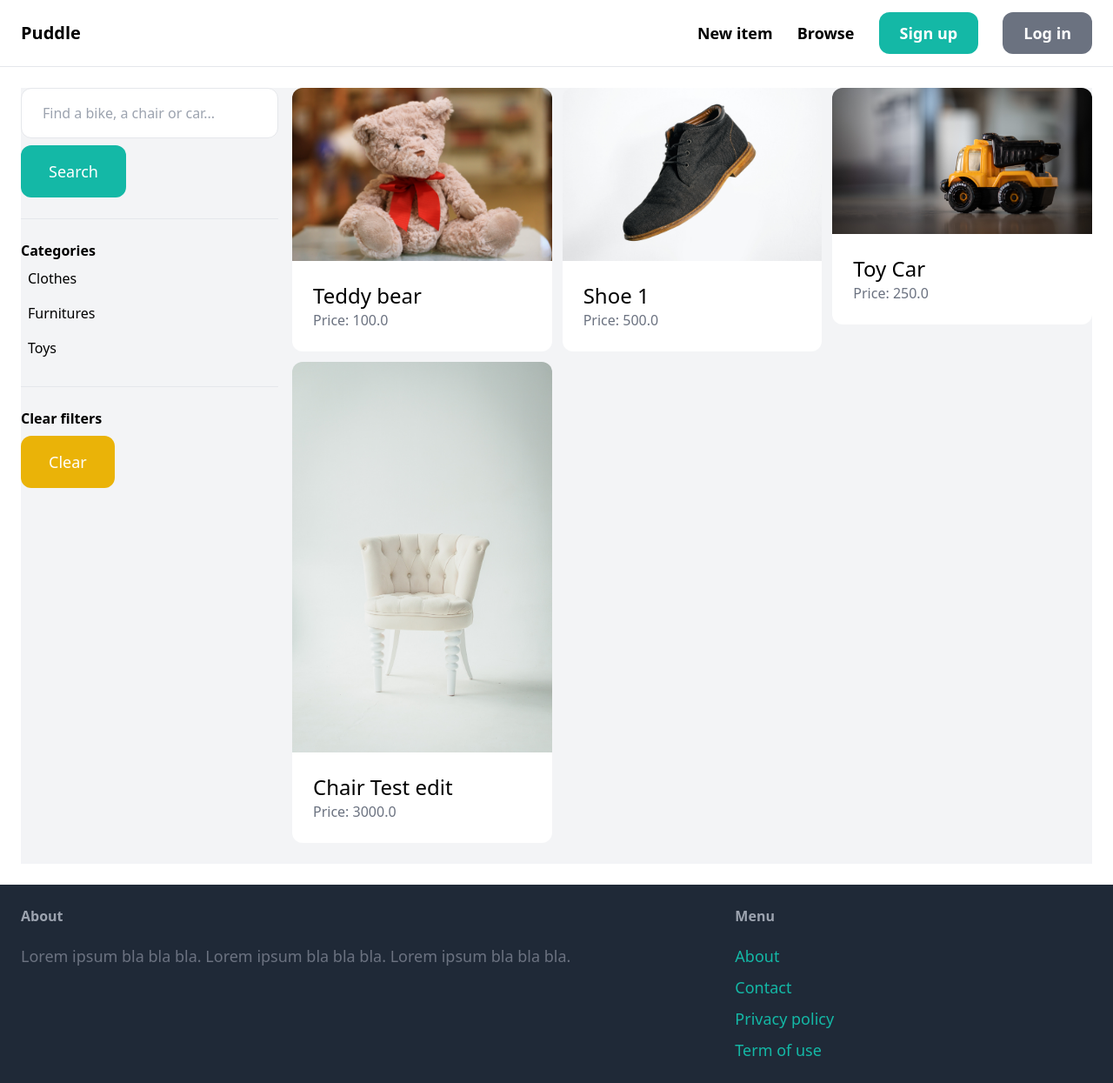
After one commit to Prabodashan/Django-Puddle-Store, a Django app: page /items/ in a window 1280 px wide. The commit adds this page. Shown: the whole page at 87% size. Run offline with Django 3.2, Linux system fonts and the light colour scheme; data comes from the database, SQL or seed files in the repository; some libraries are stand-ins or nearby versions.

Commit message:
added item filter page and function

```diff
--- a/core/templates/core/base.html
+++ b/core/templates/core/base.html
@@ -22,7 +22,11 @@
           class="text-lg font-semibold hover:text-gray-500"
           >New item</a
         >
-        <a href="#" class="text-lg font-semibold hover:text-gray-500">Browse</a>
+        <a
+          href="{% url 'item:items'%}"
+          class="text-lg font-semibold hover:text-gray-500"
+          >Browse</a
+        >
 
         {% if request.user.is_authenticated %}
         <a
--- /dev/null
+++ b/item/templates/item/items.html
@@ -0,0 +1,53 @@
+{% extends 'core/base.html' %}
+
+{% block title %}Items{% endblock %}
+
+{% block content %}
+    <div class="pb-6 grid grid-cols-4 gap-4 bg-gray-100">
+        <div class="col-span-1">
+            <form method="get" action="{% url 'item:items' %}">
+                <input name="query" class="w-full py-4 px-6 border rounded-xl" type="text" value="{{ query }}" placeholder="Find a bike, a chair or car...">
+
+                <button class="mt-2 py-4 px-8 text-lg bg-teal-500 text-white rounded-xl">Search</button>
+            </form>
+
+            <hr class="my-6">
+
+            <p class="font-semibold">Categories</p>
+
+            <ul>
+                {% for category in categories %}
+                    <li class="py-2 px-2 rounded-xl{% if category.id == category_id %} bg-gray-200{% endif %}">
+                        <a href="{% url 'item:items' %}?query={{ query }}&category={{ category.id }}">{{ category.name }}</a>
+                    </li>
+                {% endfor %}
+            </ul>
+
+            <hr class="my-6">
+
+            <p class="font-semibold">Clear filters</p>
+
+            <ul>
+                <li><a href="{% url 'item:items' %}" class="mt-2 py-4 px-8 inline-block bg-yellow-500 text-lg rounded-xl text-white">Clear</a>
+        </div>
+
+        <div class="col-span-3">
+            <div class="grid grid-cols-3 gap-3">
+                {% for item in items %}
+                    <div>
+                        <a href="{% url 'item:detail' item.id %}">
+                            <div>
+                                <img src="{{ item.image.url }}" class="rounded-t-xl">
+                            </div>
+
+                            <div class="p-6 bg-white rounded-b-xl">
+                                <h2 class="text-2xl">{{ item.name }}</h2>
+                                <p class="text-gray-500">Price: {{ item.price }}</p>
+                            </div>
+                        </a>
+                    </div>
+                {% endfor %}
+            </div>
+        </div>
+    </div>
+{% endblock %}
--- a/item/urls.py
+++ b/item/urls.py
@@ -5,7 +5,7 @@ from . import views
 app_name = 'item'
 
 urlpatterns = [
-    # path('', views.items, name='items'),
+    path('', views.items, name='items'),
     path('new/', views.new, name='new'),
     path('<int:pk>/', views.detail, name='detail'),
     path('<int:pk>/delete/', views.delete, name='delete'),
--- a/item/views.py
+++ b/item/views.py
@@ -5,6 +5,26 @@ from .forms import NewItemForm, EditItemForm
 from .models import Category, Item
 
 # Create your views here.
+def items(request):
+    query = request.GET.get('query', '')
+    category_id = request.GET.get('category', 0)
+    categories = Category.objects.all()
+    items = Item.objects.filter(is_sold=False)
+
+    if category_id:
+        items = items.filter(category_id=category_id)
+
+    if query:
+        items = items.filter(Q(name__icontains=query) | Q(description__icontains=query))
+
+    return render(request, 'item/items.html', {
+        'items': items,
+        'query': query,
+        'categories': categories,
+        'category_id': int(category_id)
+    })
+
+
 def detail(request, pk):
     item = get_object_or_404(Item, pk=pk)
     related_items = Item.objects.filter(category=item.category, is_sold=False).exclude(pk=pk)[0:3]
```
